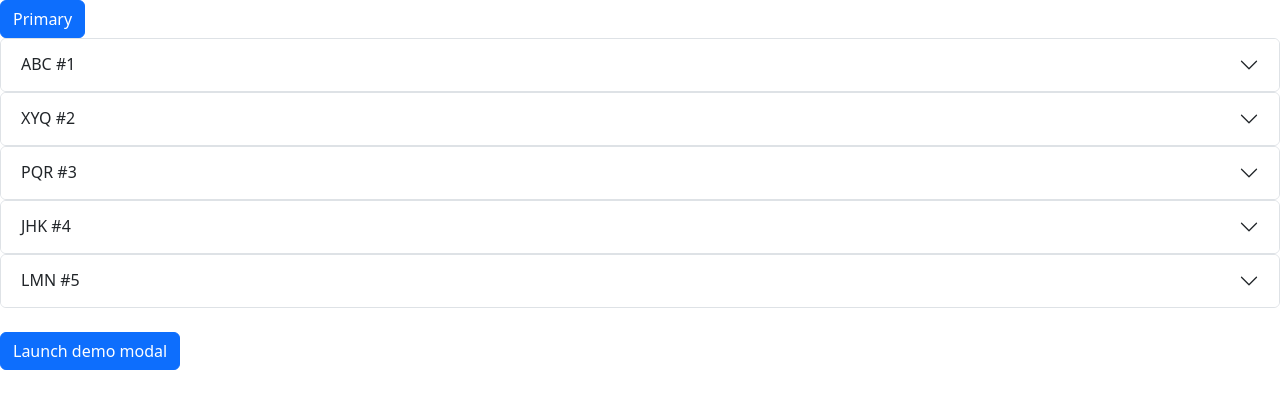
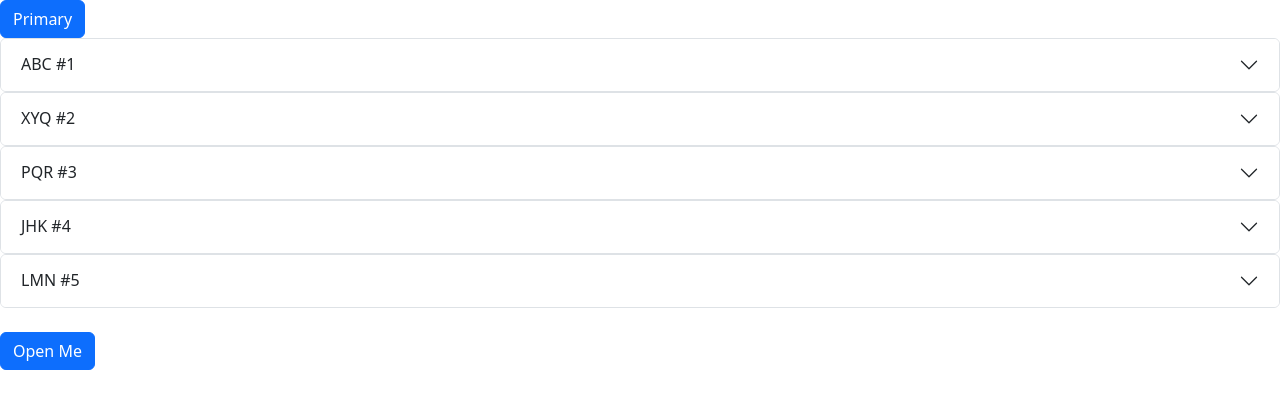
Before and after one commit to dineshabey/react-packages, a React (Create React App) app: page / in a window 1280 px wide. Shown: the top 408 px of the page. Built offline with nearby package versions, Linux system fonts and the light colour scheme.

Commit message:
props pass to model

```diff
--- a/src/App.js
+++ b/src/App.js
@@ -32,7 +32,7 @@ function App() {
         ))}
       </> */}
       <br />
-      <CustomModal/>
+      <CustomModal btnTxt={'Open Me'}/>
 
     </div>
   );
--- a/src/CustomModal.js
+++ b/src/CustomModal.js
@@ -3,7 +3,7 @@ import Button from 'react-bootstrap/Button';
 import Modal from 'react-bootstrap/Modal';
 
 
-export default function CustomModal() {
+export default function CustomModal({btnTxt}) {
     const [show, setShow] = useState(false);
 
     const handleClose = () => setShow(false);
@@ -12,7 +12,7 @@ export default function CustomModal() {
     return (
         <>
             <Button variant="primary" onClick={handleShow}>
-                Launch demo modal
+               {btnTxt}
             </Button>
 
             <Modal show={show} onHide={handleClose}>
```
